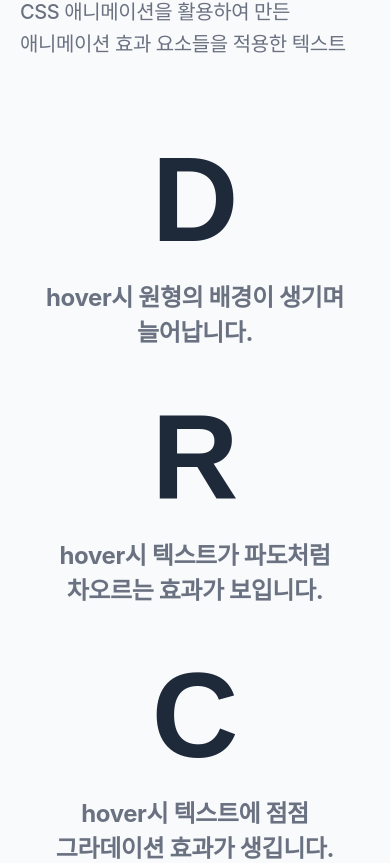
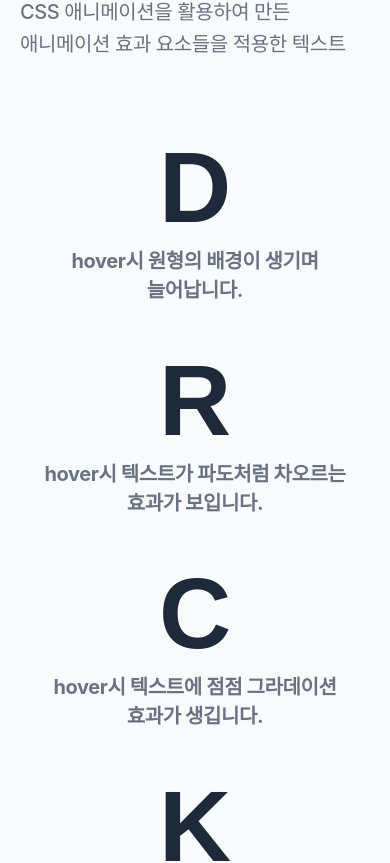
Before and after one commit to darock-dev/Portfolio__publisher, a React (Vite) app: page / in a window 390 px wide. Shown: the part 1100-1963 px from the top of the page. Built offline with nearby package versions, Linux system fonts and the light colour scheme; a web font is replaced by a local one.

Commit message:
fix: Animation 섹션 반응형 레이아웃 오류 수정

```diff
--- a/src/components/sections/CssAnimation/CssAnimation.module.scss
+++ b/src/components/sections/CssAnimation/CssAnimation.module.scss
@@ -52,7 +52,7 @@
         text-align: center;
         margin-bottom: 20px;
         width: 100%;
-        gap: 10px;
+        gap: 0px;
         padding: 10px;
 
         &:nth-child(1),
@@ -69,7 +69,6 @@
           top: 50%;
           right: 0;
           transform: translateY(-50%);
-
           width: 210px;
           height: 210px;
           background-color: $primary-color;
@@ -80,6 +79,11 @@
           @media screen and (max-width: 768px) {
             left: 0;
             right: auto;
+            height: 250px;
+          }
+
+          @media screen and (max-width: 375px) {
+            border-radius: 80px;
           }
         }
 
@@ -192,7 +196,7 @@
         }
 
         @media screen and (max-width: 768px) {
-          font-size: 120px;
+          font-size: 100px;
         }
       }
 
@@ -203,6 +207,13 @@
         line-height: normal;
         cursor: pointer;
         z-index: 1;
+
+
+        @media screen and (max-width: 768px) {
+          font-size: 20px;
+        }
+
+
       }
     }
   }
```
